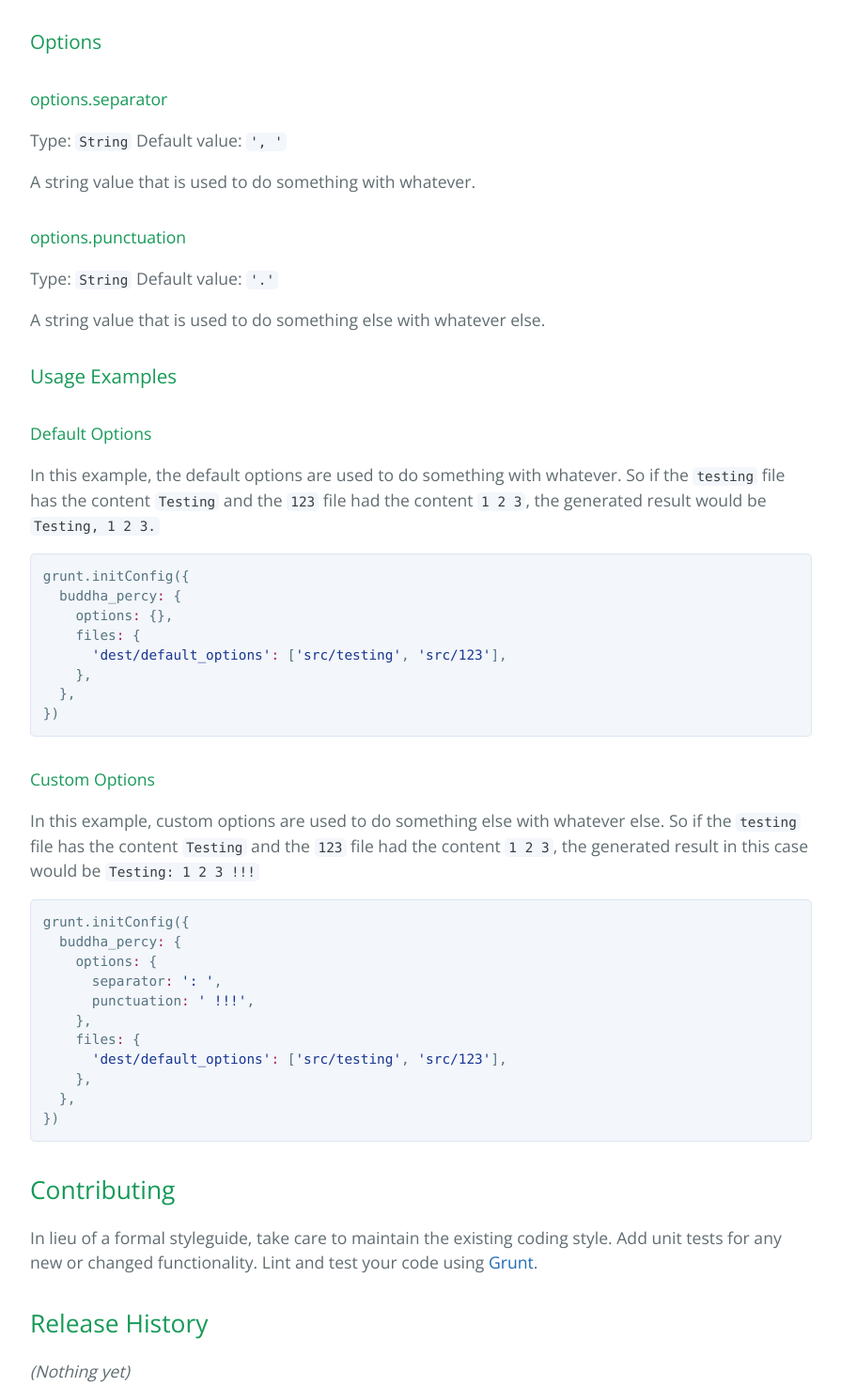
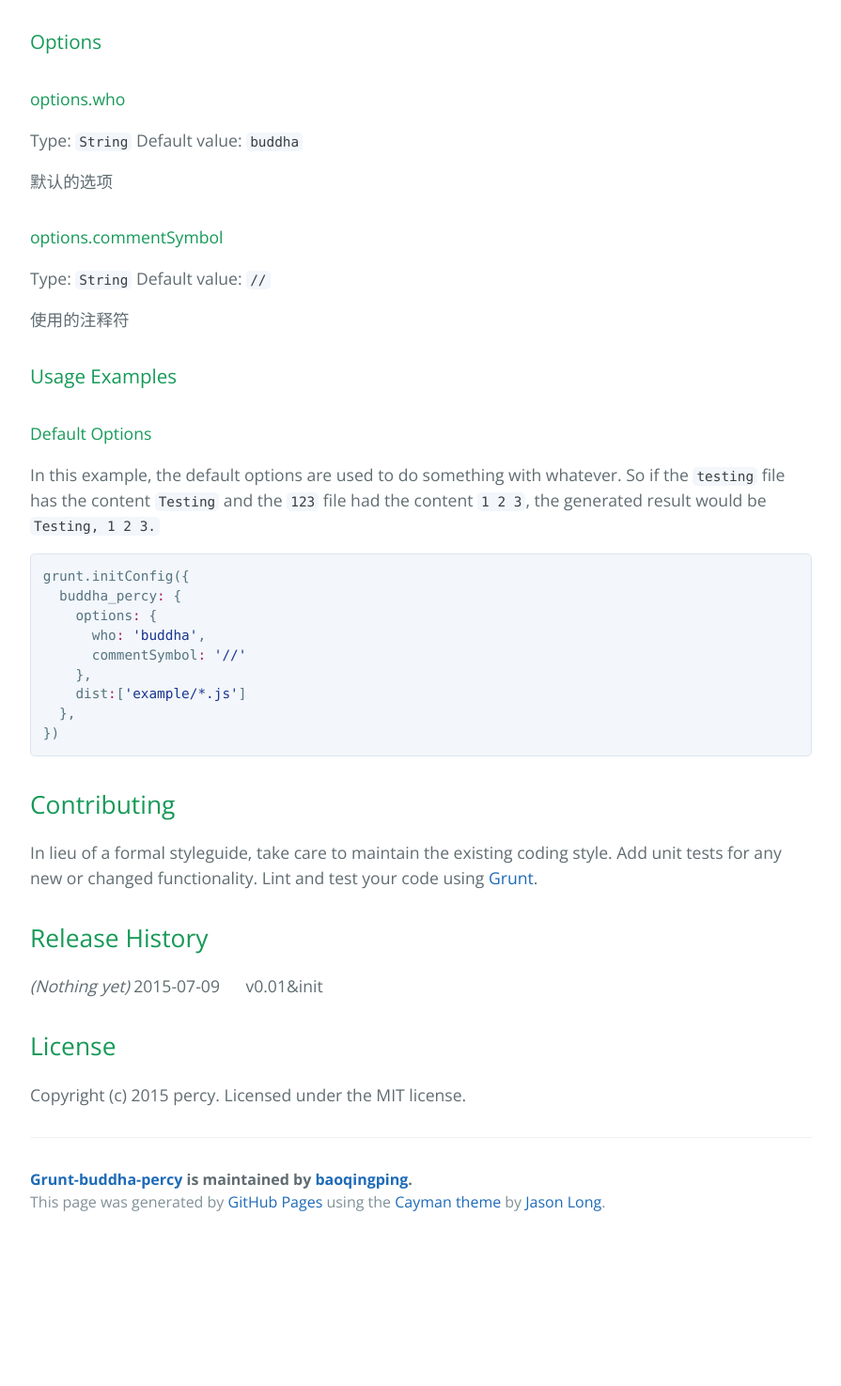
Before and after one commit to baoqingping/grunt-buddha-percy, a plain HTML site: page index.html in a window 1280 px wide. Shown: the part 1362-2837 px from the top of the page at 94% size, without its empty margins (192-1087 px from the left). After the commit the page ends 2685 px from the top, so only its background shows below. Drawn offline with nearby package versions, Linux system fonts and the light colour scheme.

```diff
--- a/index.html
+++ b/index.html
@@ -62,20 +62,20 @@
 <a id="options" class="anchor" href="#options" aria-hidden="true"><span class="octicon octicon-link"></span></a>Options</h3>
 
 <h4>
-<a id="optionsseparator" class="anchor" href="#optionsseparator" aria-hidden="true"><span class="octicon octicon-link"></span></a>options.separator</h4>
+<a id="optionswho" class="anchor" href="#optionswho" aria-hidden="true"><span class="octicon octicon-link"></span></a>options.who</h4>
 
 <p>Type: <code>String</code>
-Default value: <code>',  '</code></p>
+Default value: <code>buddha</code></p>
 
-<p>A string value that is used to do something with whatever.</p>
+<p>默认的选项</p>
 
 <h4>
-<a id="optionspunctuation" class="anchor" href="#optionspunctuation" aria-hidden="true"><span class="octicon octicon-link"></span></a>options.punctuation</h4>
+<a id="optionscommentsymbol" class="anchor" href="#optionscommentsymbol" aria-hidden="true"><span class="octicon octicon-link"></span></a>options.commentSymbol</h4>
 
 <p>Type: <code>String</code>
-Default value: <code>'.'</code></p>
+Default value: <code>//</code></p>
 
-<p>A string value that is used to do something else with whatever else.</p>
+<p>使用的注释符</p>
 
 <h3>
 <a id="usage-examples" class="anchor" href="#usage-examples" aria-hidden="true"><span class="octicon octicon-link"></span></a>Usage Examples</h3>
@@ -87,27 +87,11 @@
 
 <div class="highlight highlight-js"><pre>grunt.initConfig({
   buddha_percy<span class="pl-k">:</span> {
-    options<span class="pl-k">:</span> {},
-    files<span class="pl-k">:</span> {
-      <span class="pl-s"><span class="pl-pds">'</span>dest/default_options<span class="pl-pds">'</span></span><span class="pl-k">:</span> [<span class="pl-s"><span class="pl-pds">'</span>src/testing<span class="pl-pds">'</span></span>, <span class="pl-s"><span class="pl-pds">'</span>src/123<span class="pl-pds">'</span></span>],
+    options<span class="pl-k">:</span> {
+      who<span class="pl-k">:</span> <span class="pl-s"><span class="pl-pds">'</span>buddha<span class="pl-pds">'</span></span>,
+      commentSymbol<span class="pl-k">:</span> <span class="pl-s"><span class="pl-pds">'</span>//<span class="pl-pds">'</span></span>
     },
-  },
-})</pre></div>
-
-<h4>
-<a id="custom-options" class="anchor" href="#custom-options" aria-hidden="true"><span class="octicon octicon-link"></span></a>Custom Options</h4>
-
-<p>In this example, custom options are used to do something else with whatever else. So if the <code>testing</code> file has the content <code>Testing</code> and the <code>123</code> file had the content <code>1 2 3</code>, the generated result in this case would be <code>Testing: 1 2 3 !!!</code></p>
-
-<div class="highlight highlight-js"><pre>grunt.initConfig({
-  buddha_percy<span class="pl-k">:</span> {
-    options<span class="pl-k">:</span> {
-      separator<span class="pl-k">:</span> <span class="pl-s"><span class="pl-pds">'</span>: <span class="pl-pds">'</span></span>,
-      punctuation<span class="pl-k">:</span> <span class="pl-s"><span class="pl-pds">'</span> !!!<span class="pl-pds">'</span></span>,
-    },
-    files<span class="pl-k">:</span> {
-      <span class="pl-s"><span class="pl-pds">'</span>dest/default_options<span class="pl-pds">'</span></span><span class="pl-k">:</span> [<span class="pl-s"><span class="pl-pds">'</span>src/testing<span class="pl-pds">'</span></span>, <span class="pl-s"><span class="pl-pds">'</span>src/123<span class="pl-pds">'</span></span>],
-    },
+    dist<span class="pl-k">:</span>[<span class="pl-s"><span class="pl-pds">'</span>example/*.js<span class="pl-pds">'</span></span>]
   },
 })</pre></div>
 
@@ -119,7 +103,8 @@
 <h2>
 <a id="release-history" class="anchor" href="#release-history" aria-hidden="true"><span class="octicon octicon-link"></span></a>Release History</h2>
 
-<p><em>(Nothing yet)</em></p>
+<p><em>(Nothing yet)</em>
+2015-07-09      v0.01&amp;init</p>
 
 <h2>
 <a id="license" class="anchor" href="#license" aria-hidden="true"><span class="octicon octicon-link"></span></a>License</h2>
```
Also changed, not shown: params.json (+1 -1 lines).
